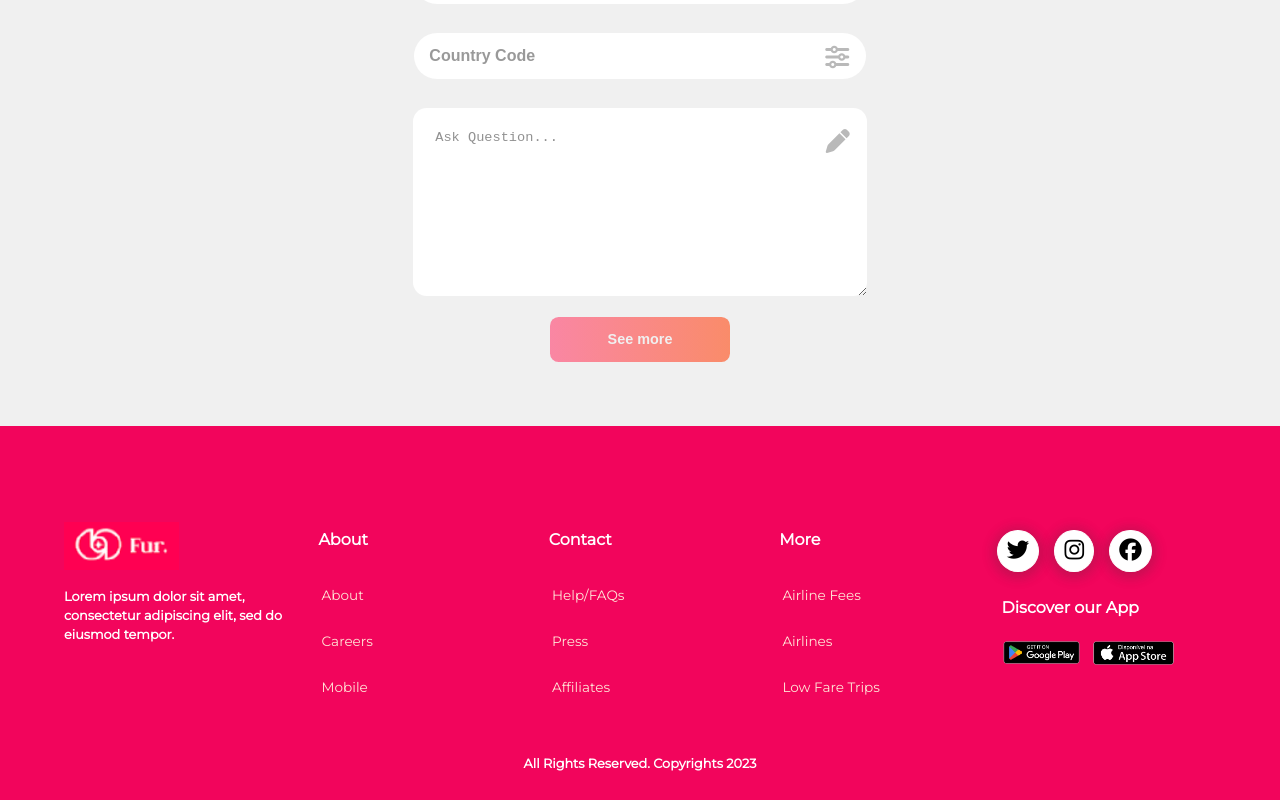
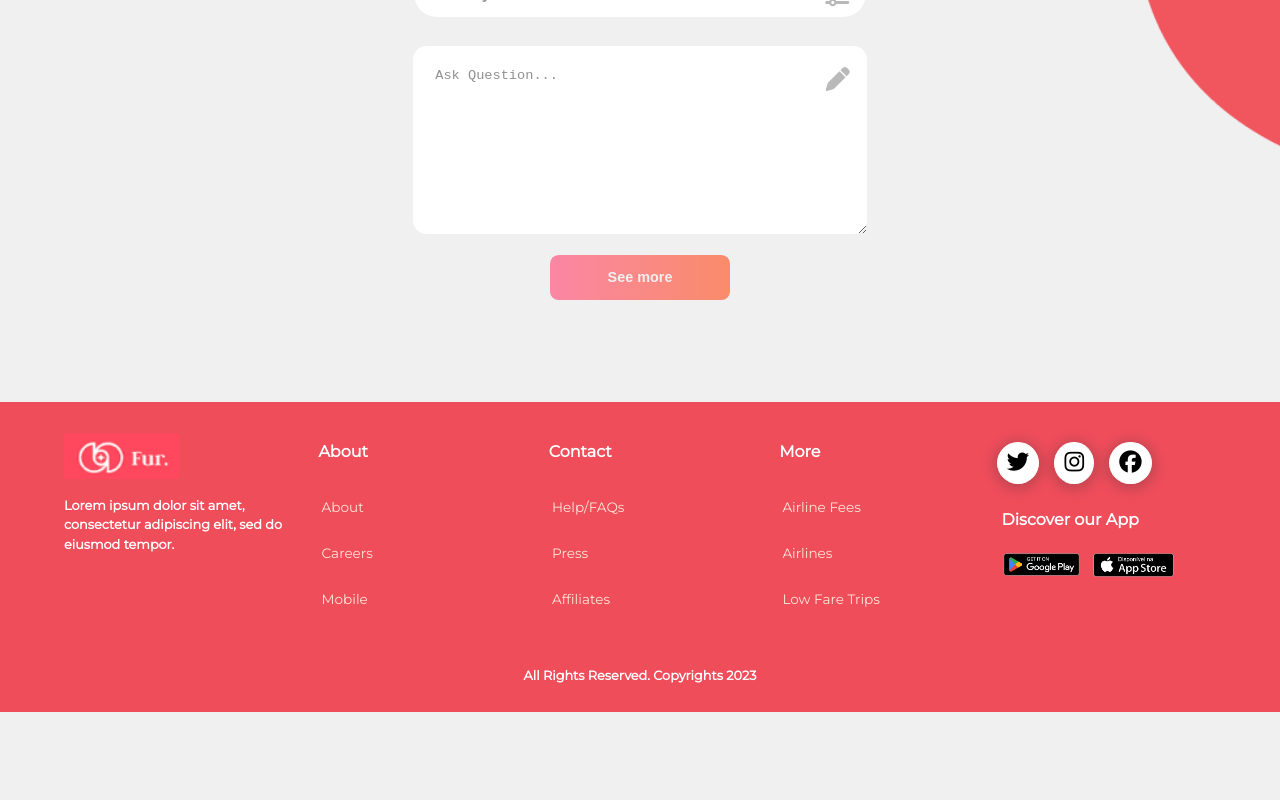
Before and after one commit to Sonia-Uwamahoro/Website-Assignment, a plain HTML site: page contactus.html in a window 1280 px wide. Shown: the part 561-1361 px from the top of the page. After the commit the page ends 1273 px from the top, so only its background shows below. Drawn offline with nearby package versions, Linux system fonts and the light colour scheme.

Commit message:
changed background

```diff
--- a/contactus.html
+++ b/contactus.html
@@ -26,7 +26,7 @@
 
     <!-- Navigation bar -->
     <section class="nav-front-div-new">
-    <section class="nav-front-div">
+    <section class="nav-front-divx">
         <nav class="navigation-bar">
 
             <div class="left">
@@ -101,7 +101,7 @@
     <section id="footer">
     <footer class="footer">
         <div class="footer-logo">
-            <img src="images/logo2.png" alt="">
+            <img src="images/logo11.png" alt="">
             <p>
                 Lorem ipsum dolor sit amet, consectetur adipiscing elit,
                 sed do eiusmod tempor.
--- a/css/queries.css
+++ b/css/queries.css
@@ -14,7 +14,8 @@
 
     .navigation-bar .right{
       display: block !important;
-  }
+      /* text-align: center; */
+        }
 
     .navigation-bar{
     margin: 0 !important;
@@ -29,6 +30,12 @@
   .left ul a{
     font-size: .6em;
 }
+}
+
+@media only screen and (max-width:379px){
+  .navigation-bar .right{
+    text-align: center !important;
+    }
 }
 
 
--- a/css/style.css
+++ b/css/style.css
@@ -1042,8 +1042,8 @@ img{
 /* footer */
 
 #footer{
-    background-color: #F2055C;
-    padding-top: 5em;
+    background-color: #f04d5b;
+    padding-top: 1em;
     padding-bottom: 1em;
 }
 .footer{
@@ -1265,12 +1265,12 @@ img{
 
 /* questions */
 
-.nav-front-section-new{
-    background-image: url('../images/three3.png');
+.nav-front-div-new{
+    background-image: url('../images/one11.png');
     width: 100%;
     background-size:cover;
-    padding-top: 50px;
-    padding-bottom: 50px;
+    padding-top: 38px;
+    padding-bottom: 38px;
 }
 
 .questions{
```
Also changed, not shown: about.html (+1 -1 lines), index.html (+1 -1 lines), shoe.html (+1 -1 lines), images/logo11.png (added), images/one.png, images/one11.png (added).
